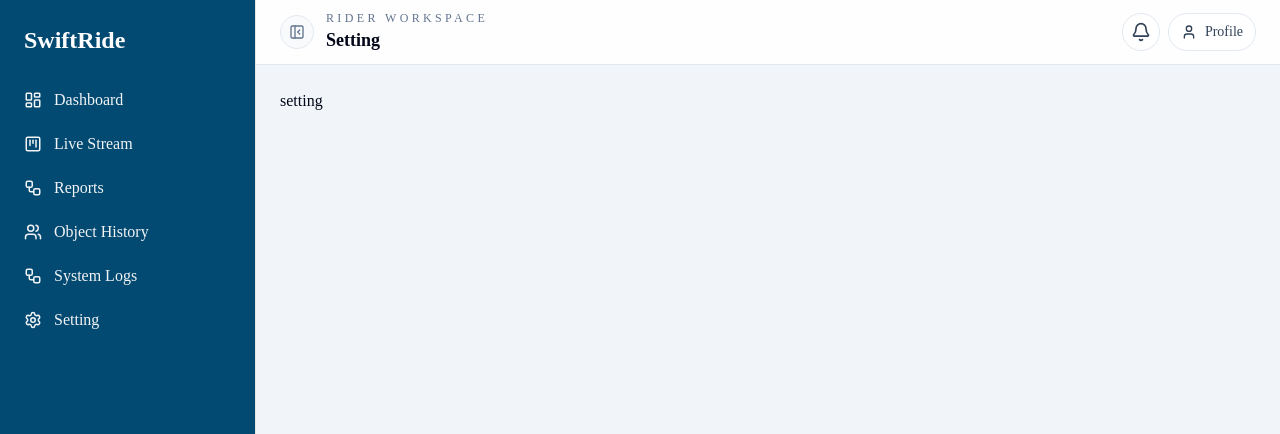
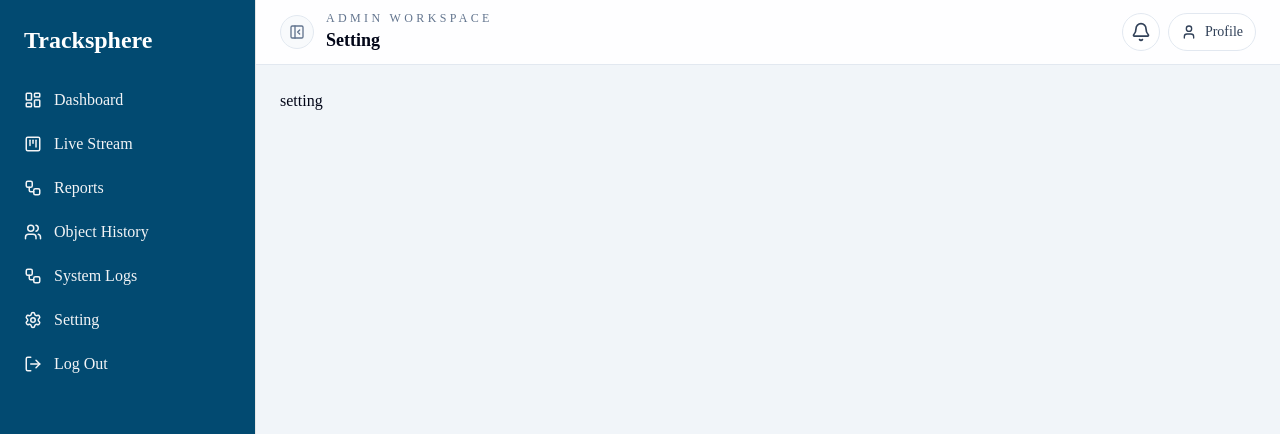
Before and after one commit to hemantgupta98/TrackSphere, a Next.js app in the folder frontend/: page /src/setting in a window 1280 px wide. Shown: the top 434 px of the page. Built offline with nearby package versions, Linux system fonts and the light colour scheme.

Commit message:
work on sidebar and app shell

```diff
--- a/frontend/components/layout/Appshell.tsx
+++ b/frontend/components/layout/Appshell.tsx
@@ -56,10 +56,10 @@ export default function AppShellRider({ children }: AppShellRiderProps) {
           <div className="flex items-center justify-between border-b border-slate-200 px-4 py-3">
             <div>
               <p className="text-sm font-medium uppercase tracking-[0.24em] text-slate-500">
-                SwiftRide
+                Tracksphere
               </p>
               <h2 className="text-lg font-semibold text-slate-950">
-                Rider Panel
+                Admin Panel
               </h2>
             </div>
 
@@ -102,7 +102,7 @@ export default function AppShellRider({ children }: AppShellRiderProps) {
 
             <div className="min-w-0 flex-1">
               <p className="text-xs font-medium uppercase tracking-[0.28em] text-slate-500">
-                Rider Workspace
+                Admin Workspace
               </p>
               <h1 className="truncate text-lg font-semibold text-slate-950">
                 {pageTitle}
--- a/frontend/components/layout/sivebar.tsx
+++ b/frontend/components/layout/sivebar.tsx
@@ -8,7 +8,6 @@ import {
   WorkflowIcon,
   Users,
   Settings,
-  HelpCircle,
   LogOut,
   Workflow,
   User2Icon,
@@ -20,6 +19,7 @@ const links = [
   { name: "Object History", href: "/src/ObjectHistory", icon: Users },
   { name: "System Logs", href: "/src/SystemLogs", icon: WorkflowIcon },
   { name: "Setting", href: "/src/setting", icon: Settings },
+  { name: "Log Out", href: "/src/logout", icon: LogOut },
 ];
 
 type SidebarProps = {
@@ -35,7 +35,7 @@ export default function Sidebar({ className, onNavigate }: SidebarProps) {
         className,
       )}
     >
-      <div className="p-6 text-2xl font-bold text-white">SwiftRide</div>
+      <div className="p-6 text-2xl font-bold text-white">Tracksphere</div>
       <nav className="flex-1 space-y-1 px-3">
         {links.map((item) => (
           <Link
```
